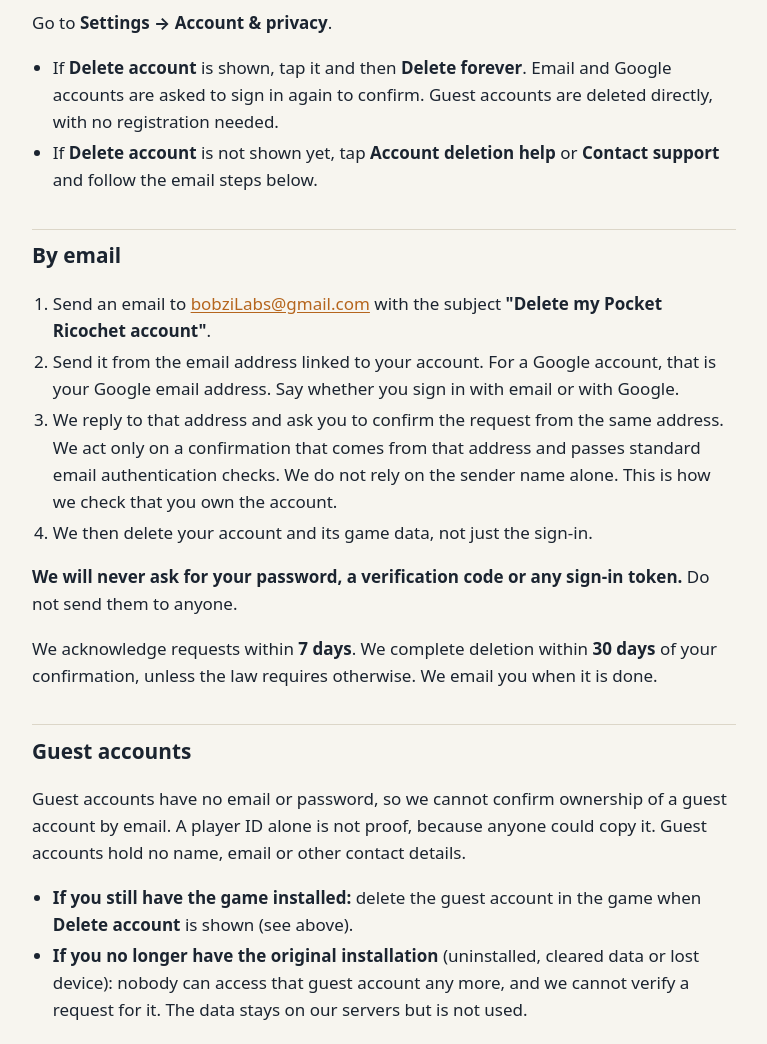
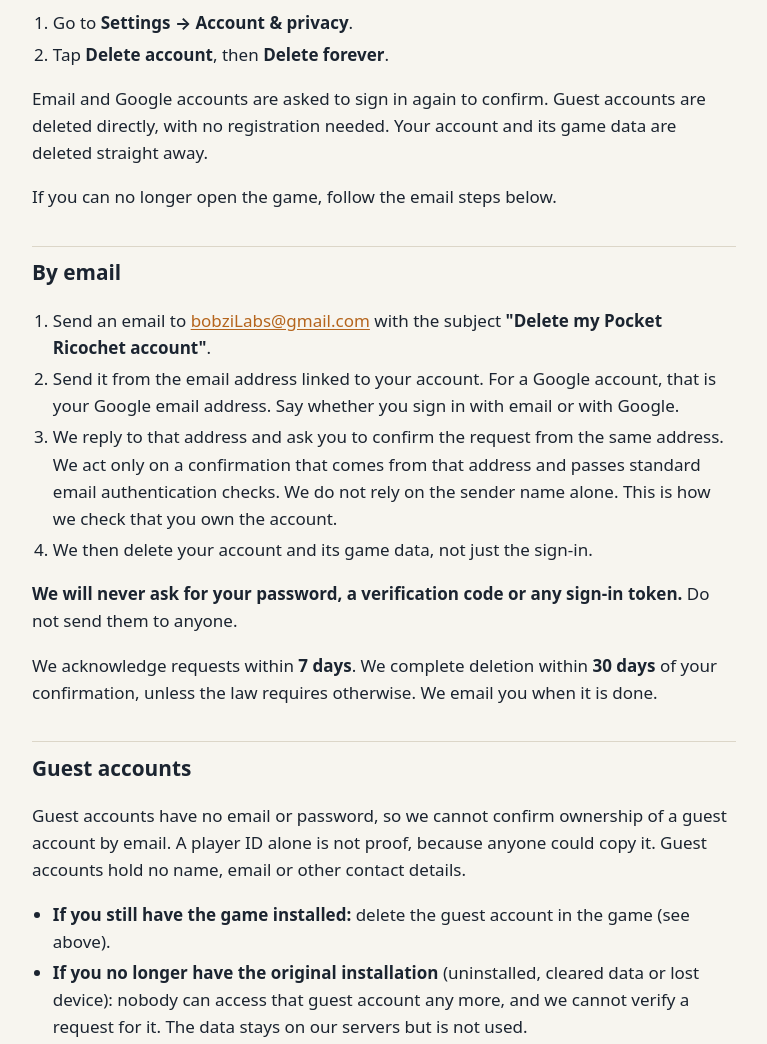
Before and after one commit to BobziLabs/bobzi-labs-legal, a plain HTML site: page pocket-ricochet/account-deletion/index.html in a window 1280 px wide. Shown: the part 440-1484 px from the top of the page, without its empty margins (256-1023 px from the left). Drawn offline with Linux system fonts and the light colour scheme.

Commit message:
Pocket Ricochet: in-game account deletion is live
Account deletion page: Settings > Account & privacy > Delete account > Delete forever,
with email as the fallback. Privacy policy section 9 and the parents note now name the
in-game option.

Co-Authored-By: Claude Opus 5.5 <noreply@anthropic.com>

```diff
--- a/pocket-ricochet/account-deletion/index.html
+++ b/pocket-ricochet/account-deletion/index.html
@@ -26,11 +26,12 @@
   </div>
 
   <h2 id="in-game">In the game</h2>
-  <p>Go to <strong>Settings → Account &amp; privacy</strong>.</p>
-  <ul>
-    <li>If <strong>Delete account</strong> is shown, tap it and then <strong>Delete forever</strong>. Email and Google accounts are asked to sign in again to confirm. Guest accounts are deleted directly, with no registration needed.</li>
-    <li>If <strong>Delete account</strong> is not shown yet, tap <strong>Account deletion help</strong> or <strong>Contact support</strong> and follow the email steps below.</li>
-  </ul>
+  <ol>
+    <li>Go to <strong>Settings → Account &amp; privacy</strong>.</li>
+    <li>Tap <strong>Delete account</strong>, then <strong>Delete forever</strong>.</li>
+  </ol>
+  <p>Email and Google accounts are asked to sign in again to confirm. Guest accounts are deleted directly, with no registration needed. Your account and its game data are deleted straight away.</p>
+  <p>If you can no longer open the game, follow the email steps below.</p>
 
   <h2 id="email">By email</h2>
   <ol>
@@ -45,7 +46,7 @@
   <h2 id="guests">Guest accounts</h2>
   <p>Guest accounts have no email or password, so we cannot confirm ownership of a guest account by email. A player ID alone is not proof, because anyone could copy it. Guest accounts hold no name, email or other contact details.</p>
   <ul>
-    <li><strong>If you still have the game installed:</strong> delete the guest account in the game when <strong>Delete account</strong> is shown (see above).</li>
+    <li><strong>If you still have the game installed:</strong> delete the guest account in the game (see above).</li>
     <li><strong>If you no longer have the original installation</strong> (uninstalled, cleared data or lost device): nobody can access that guest account any more, and we cannot verify a request for it. The data stays on our servers but is not used.</li>
   </ul>
 
```
Also changed, not shown: pocket-ricochet/privacy/index.html (+2 -2 lines).
